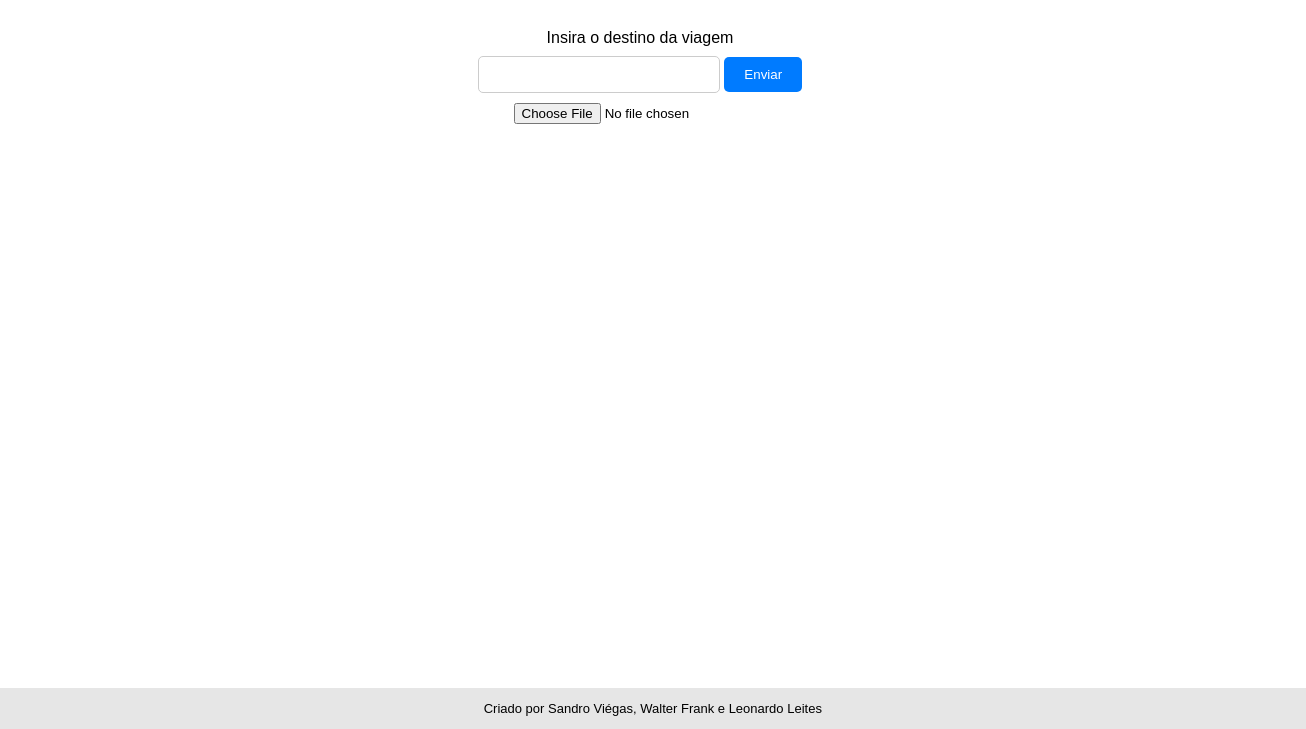
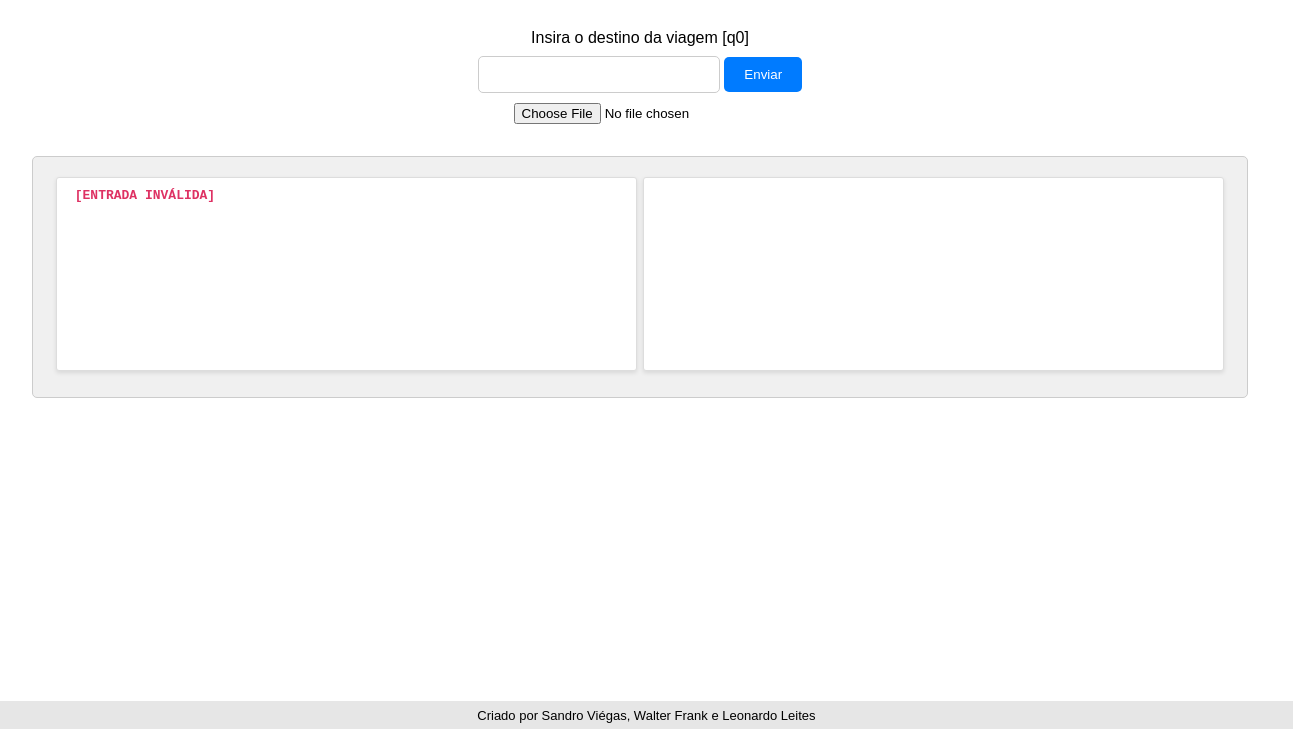
Before and after one commit to srsviegas/ufrgs-lfa-reservas, a plain HTML site: page index.html in a window 1280 px wide. Both pictures are taken after a click on the button "Enviar". Shown: the part 71-800 px from the top of the page, 1306 px wide, since content can reach past the window. Drawn offline with Linux system fonts and the light colour scheme.

Commit message:
FEAT: Add a block to visualize system executions

```diff
--- a/index.html
+++ b/index.html
@@ -18,7 +18,7 @@
         <br>
         <input type="file" id="csv">
     </div>
-    <div id="execution" align=center></div>
+    <div id="executions"></div>
     <footer class="footer">
         Criado por Sandro Viégas, Walter Frank e Leonardo Leites
     </footer>
--- a/script.js
+++ b/script.js
@@ -1,7 +1,11 @@
 const label = document.getElementById("label");
 const input = document.getElementById("input");
 const submit = document.getElementById("submit");
-const execution = document.getElementById("execution");
+const executions = document.getElementById("executions");
+
+function capitalize(string) {
+    return string.toLowerCase().replace(/(?:^|\s)\S(?=\S)|^\w$/g, x => x.toUpperCase());
+}
 
 class System {
     transitions = {
@@ -17,26 +21,35 @@ class System {
         13: Object.fromEntries(months.map((m) => [m, 14]).concat([["VOLTAR", 10]])),
         14: Object.fromEntries([...Array(31).keys()].map((m) => [m, 16])),
         16: {"DÉBITO": 20, "CRÉDITO": 18},
-        17: Object.fromEntries([...Array(12).keys()].map(key => [(key + 1) + "X", 20]).concat([["VOLTAR", 16]]))
+        18: Object.fromEntries([...Array(12).keys()].map(key => [(key + 1) + "X", 20]).concat([["VOLTAR", 16]]))
     };
 
     constructor() {
-        this.state = 0;
+        this.resetState();
     }
 
     changeState(state) {
         this.state = state;
-        label.innerHTML = labels[state];
-
+        label.innerHTML = labels[state] + ` [q${this.state}]`;
     }
 
     nextState(key) {
-        execution.innerHTML += `${key}<br>`;
-        this.changeState(this.transitions[this.state][key.toUpperCase()]);
+        this.changeState(this.transitions[this.state][key]);
+        let output = capitalize(key)
+        if (system.state == undefined) {
+            output = `<span class="error">${output} [ENTRADA INVÁLIDA]</span>`;
+        }
+        this.currentExecution.innerHTML += `${output}<br>`
+        if (system.state == 20) {
+            system.currentExecution.innerHTML += "<span class='success'>RESERVA FINALIZADA</span>"
+            system.resetState()
+        }
     }
 
     resetState() {
-        execution.innerHTML = "";
+        this.currentExecution = document.createElement("div");
+        this.currentExecution.classList.add("execution");
+        executions.appendChild(this.currentExecution);
         this.changeState(0);
     }
 }
@@ -45,14 +58,11 @@ let system = new System();
 console.log(system.transitions);
 
 function processInput() {
-    let previousState = system.state
-    system.nextState(input.value);
+    system.nextState(input.value.toUpperCase());
     if (system.state == undefined) {
-        window.alert(`ERRO: "${input.value}" não é uma entrada válida no estado ${previousState}`);
         system.resetState();
     }
     input.value = "";
-    console.log(`${previousState} -> ${system.state}`);
 }
 
 input.addEventListener("keypress", (e) => {
--- a/style.css
+++ b/style.css
@@ -1,8 +1,11 @@
+html,
 body {
     font-family: Arial, sans-serif;
     background-color: white;
     margin: 0;
     padding: 0;
+    height: 100%;
+    min-height: 100%;
 }
 
 label {
@@ -50,16 +53,49 @@ label {
     margin-top: 10px;
 }
 
-#execution {
-    text-transform: capitalize;
-}
-
 .footer {
     text-align: center;
     background-color: #e6e6e6;
     font-size: small;
-    padding: 1%;
-    position: absolute;
+    padding: 0.5%;
+    position: fixed;
     bottom: 0;
     width: 100%;
 }
+
+#executions {
+    display: flex;
+    flex-wrap: wrap;
+    justify-content: space-between;
+    background-color: #f0f0f0;
+    padding: 20px;
+    border: 1px solid #ccc;
+    border-radius: 5px;
+    margin-left: 2.5%;
+    margin-right: 2.5%;
+    margin-bottom: 10%;
+    min-height: 25%;
+}
+
+.execution {
+    flex: 1;
+    padding: 10px;
+    background-color: #ffffff;
+    border: 1px solid #ddd;
+    border-radius: 3px;
+    box-shadow: 0 2px 4px rgba(0, 0, 0, 0.1);
+    margin: 0% 0.25% 0.5% 0.25%;
+    white-space: pre-wrap;
+    font-family: monospace;
+    min-width: 30%;
+}
+
+.error {
+    color: #DE3163;
+    font-weight: bold;
+}
+
+.success {
+    color: #29b705;
+    font-weight: bold;
+}
```
